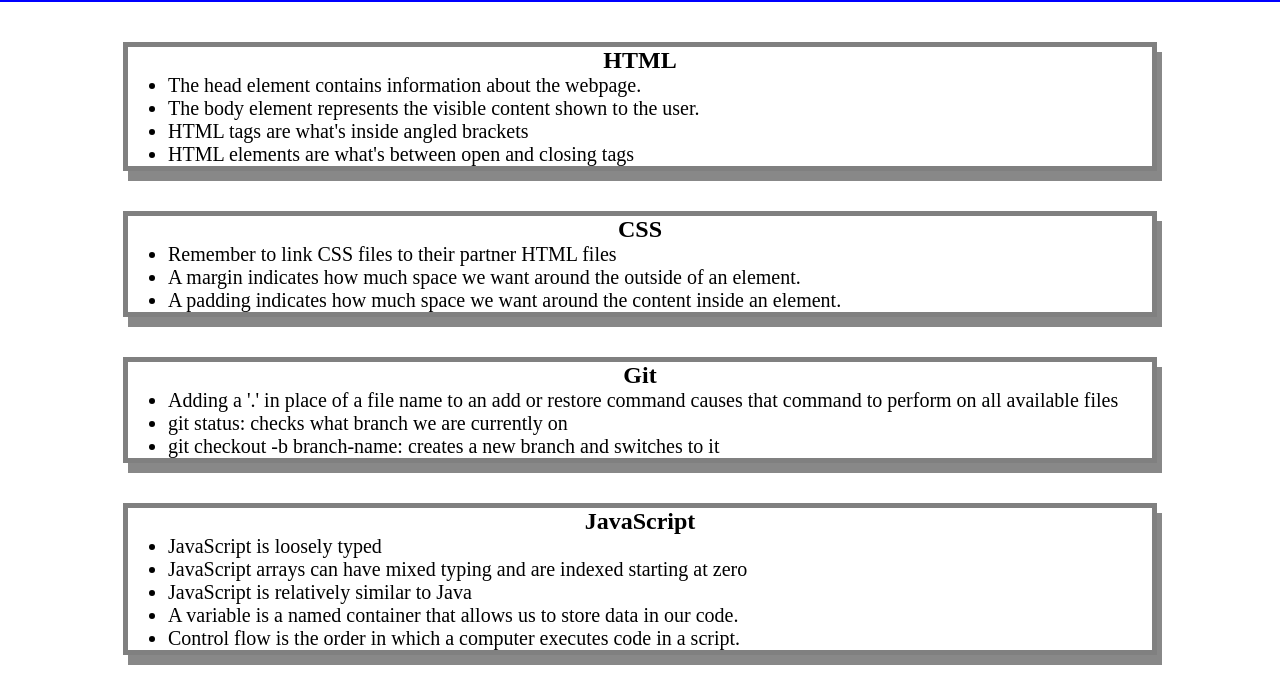
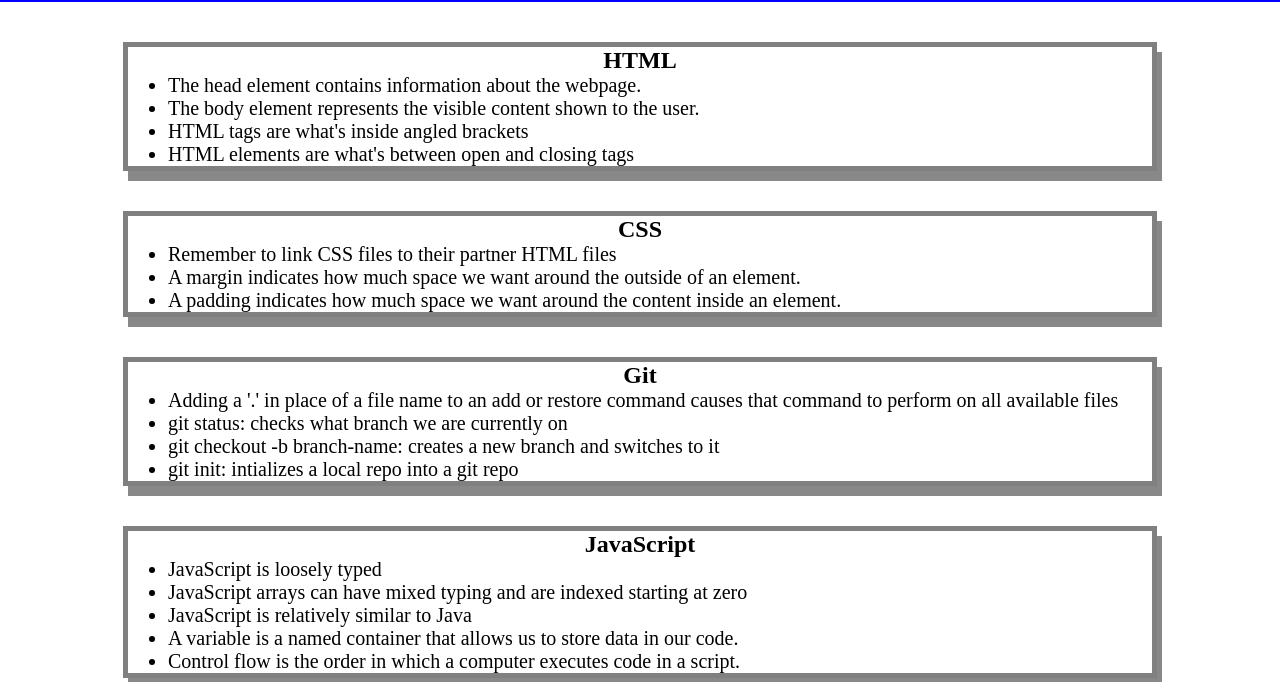
Before and after one commit to fortu038/prework-study-guide, a plain HTML site: page index.html in a window 1280 px wide. Shown: the part 118-800 px from the top of the page. Drawn offline with Linux system fonts and the light colour scheme.

Commit message:
added a bullet-point to the git section

```diff
--- a/index.html
+++ b/index.html
@@ -39,6 +39,7 @@
           <li>Adding a '.' in place of a file name to an add or restore command causes that command to perform on all available files</li>
           <li>git status: checks what branch we are currently on</li>
           <li>git checkout -b branch-name: creates a new branch and switches to it</li>
+          <li>git init: intializes a local repo into a git repo</li>
         </ul>
       </section>
 
```
